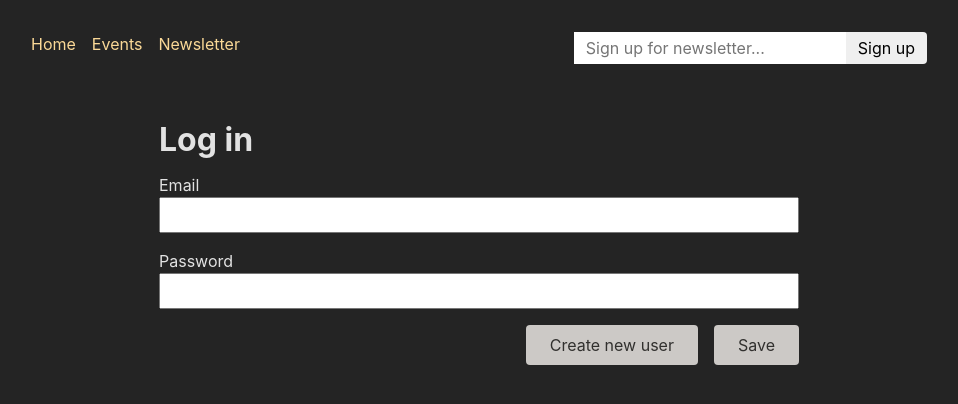
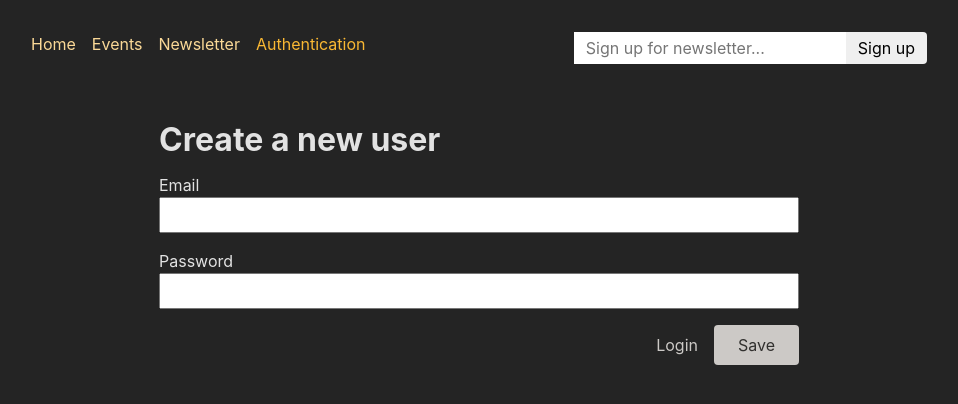
Before and after one commit to stevetyler/23-Authentication, a React (Create React App) app in the folder frontend/: page /auth in a window 1280 px wide. Shown: the top 404 px of the page, without its empty margins (161-1119 px from the left). Built offline with nearby package versions, Linux system fonts and the light colour scheme.

Commit message:
section 390

```diff
--- a/frontend/src/components/AuthForm.js
+++ b/frontend/src/components/AuthForm.js
@@ -1,14 +1,11 @@
-import { useState } from 'react';
-import { Form } from 'react-router-dom';
 
+import { Form, Link, useSearchParams } from 'react-router-dom';
 import classes from './AuthForm.module.css';
 
 function AuthForm() {
-  const [isLogin, setIsLogin] = useState(true);
-
-  function switchAuthHandler() {
-    setIsLogin((isCurrentlyLogin) => !isCurrentlyLogin);
-  }
+  useSearchParams();
+  const [searchParams] = useSearchParams();
+  const isLogin = searchParams.get('mode') === 'login';
 
   return (
     <>
@@ -23,9 +20,9 @@
           <input id="password" type="password" name="password" required />
         </p>
         <div className={classes.actions}>
-          <button onClick={switchAuthHandler} type="button">
+          <Link to={`?mode=${isLogin ? 'signup' : 'login'}`}>
             {isLogin ? 'Create new user' : 'Login'}
-          </button>
+          </Link>
           <button>Save</button>
         </div>
       </Form>
--- a/frontend/src/components/MainNavigation.js
+++ b/frontend/src/components/MainNavigation.js
@@ -39,6 +39,16 @@
               Newsletter
             </NavLink>
           </li>
+          <li>
+            <NavLink
+              to="/auth?mode=login"
+              className={({ isActive }) =>
+                isActive ? classes.active : undefined
+              }
+            >
+              Authentication
+            </NavLink>
+          </li>
         </ul>
       </nav>
       <NewsletterSignup />
```
